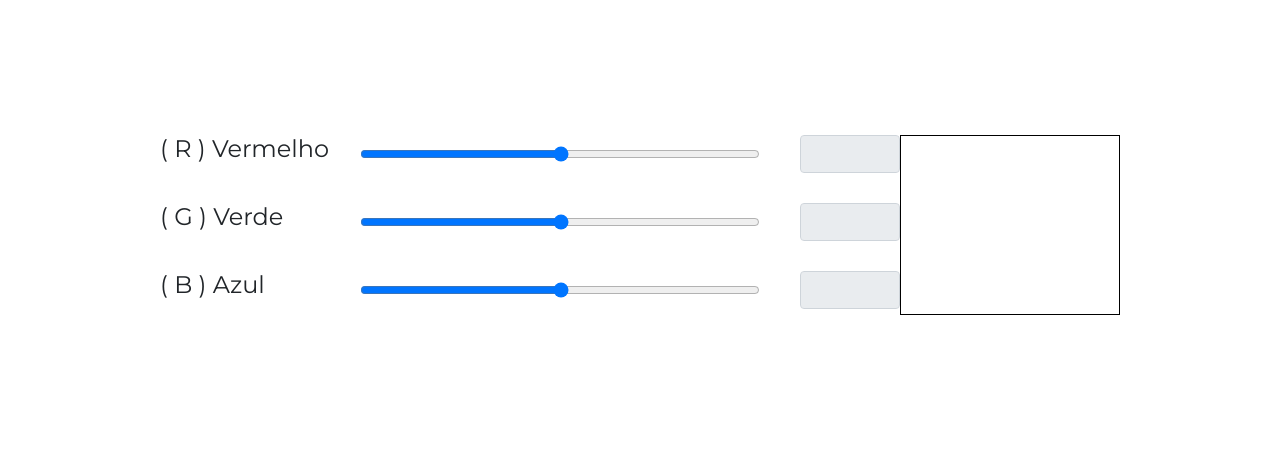
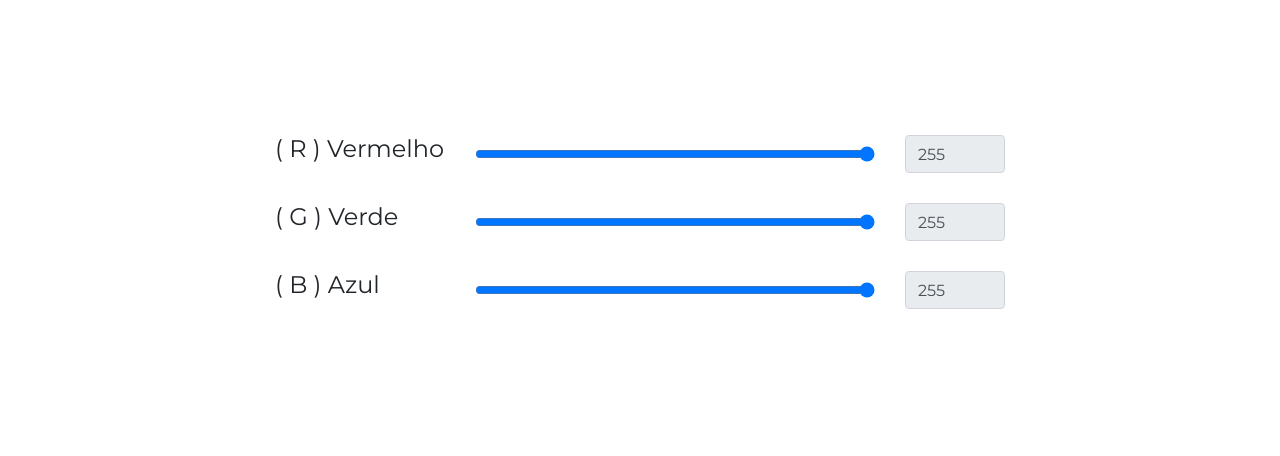
Before and after one commit to CamilliJ/Color-Picker-RGB, a plain HTML site: page index.html in a window 1280 px wide. Shown: the part 213-669 px from the top of the page. Drawn offline with nearby package versions, Linux system fonts and the light colour scheme.

Commit message:
Add files via upload

```diff
--- a/index.html
+++ b/index.html
@@ -17,31 +17,52 @@
             <div class="box-cor">
                 <h4 class="nome-cor"> ( R ) Vermelho </h4>
                 <div class="inpputs-2">
-                    <input type="range" class="form-range" id="inputTxtRed" min="0" max="255">
-                    <input type="number" class="form-control" id="inputRed" readonly>
+                    <input type="range" class="form-range" id="inputRed" min="0" max="255">
+                    <input type="number" class="form-control" id="inputTxtRed" readonly>
                 </div>
             </div>
             <div class="box-cor">
                 <h4 class="nome-cor"> ( G ) Verde </h4>
                 <div class="inpputs-2">
-                    <input type="range" class="form-range" id="inputTxtGreen" min="0" max="255">
-                    <input type="number" class="form-control" id="inputGreen" readonly>
+                    <input type="range" class="form-range" id="inputGreen" min="0" max="255">
+                    <input type="number" class="form-control" id="inputTxtGreen" readonly>
                 </div>
             </div>
             <div class="box-cor">
                 <h4 class="nome-cor"> ( B ) Azul </h4>
                 <div class="inpputs-2">
-                    <input type="range" class="form-range" id="inputTxtBlue" min="0" max="255">
-                    <input type="number" class="form-control" id="inputBlue" readonly>
+                    <input type="range" class="form-range" id="inputBlue" min="0" max="255">
+                    <input type="number" class="form-control" id="inputTxtBlue" readonly>
                 </div>
+            </div>
+            <div id="rgb-text">
+                <p> RGB </p>
             </div>
 
         </div>
-        <div id="aparececor">
+    </div>
+</form>>
 
-        </div>
-    </div>
-    </form>
+
+
+
+
+
+
+
+
+
+
+
+
+
+
+
+
+
+
+
+
 
     <script src="script.js"></script>
     <script src="https://code.jquery.com/jquery-3.3.1.slim.min.js" integrity="sha384-q8i/X+965DzO0rT7abK41JStQIAqVgRVzpbzo5smXKp4YfRvH+8abtTE1Pi6jizo" crossorigin="anonymous"></script>
--- a/script.js
+++ b/script.js
@@ -1,78 +1,34 @@
-/*
-window.addEventListener('load', start);
+// PreventDefault
+window.addEventListener('load',start)
 
-//Escopo global - Captura os elementos
-inputRed = document.querySelector('#inputRed');
-inputGreen = document.querySelector('#inputGreen');
-inputBlue = document.querySelector('#inputBlue');
+function start(){
+    console.log('carregada')
 
-inputTxtRed = document.querySelector('#inputTxtRed');
-inputTxtGreen = document.querySelector('#inputTxtGreen');
-inputTxtBlue = document.querySelector('#inputTxtBlue');
-console.log(inputRed)
-var red = 0, green = 0, blue = 0;
-
-var divCor = document.querySelector('#aparece-cor');
-
-function start() {
-  preventFormSubmit();
+}
+function preventformSubmit(){
+    function handleSubmit(e){
+        e.preventDefault()
+    }
+    var form=document.querySelector('form')
+    form.addEventListener('submit',handleSubmit)
 }
 
-function preventFormSubmit() {
-  function handleFormSubmit(event) {
-    event.preventDefault();
-  }
-
-  var form = document.querySelector('form');
-  form.addEventListener('submit', handleFormSubmit);
-  alterColor();
-
-}
-function alterColor() {
-  function handleChange(event) {
-    switch (event.target.id) {
-      case 'inputRed':
-        inputTxtRed.value = event.target.value;
-        red = event.target.value;
-        break;
-      case 'inputGreen':
-        inputTxtGreen.value = event.target.value;
-        green = event.target.value;
-        break;
-      default:
-        inputTxtBlue.value = event.target.value;
-        blue = event.target.value;
-        break;
-    }
-    divCor.style.backgroundColor = `rgb(${red},${green},${blue})`
-  }
-  function startValues() {
-    inputRed.value = 0;
-    inputGreen.value = 0;
-    inputBlue.value = 0;
-
-    inputTxtRed.value = 0;
-    inputTxtGreen.value = 0;
-    inputTxtBlue.value = 0;
-
-    inputRed.addEventListener('change', handleChange);
-    inputGreen.addEventListener('change', handleChange);
-    inputBlue.addEventListener('change', handleChange);
-
-    divCor.style.backgroundColor = 'black'
-  }
-  startValues();
-}
-
-
-
-*/
 
 
 window.addEventListener('load', set)
 
 function set(){
-    var color = 'rgb(0,0,0)';
+    preventformSubmit()
+    var cor = 'rgb(0,0,0)';
+    document.getElementById('inputTxtRed').value = 255;
+    document.getElementById('inputTxtGreen').value = 255;
+    document.getElementById('inputTxtBlue').value = 255;
+
+    document.getElementById('inputRed').value = 255;
+    document.getElementById('inputGreen').value =255;
+    document.getElementById('inputBlue').value = 255;
+
+
 }
 
 function myCor(){
@@ -80,13 +36,15 @@ function myCor(){
     var green = document.getElementById('inputGreen').value;
     var blue = document.getElementById('inputBlue').value;
 
-    var cor = 'rgb(' + red + ',' + green + ',' + blue + ')';
+    var cor = 'RGB(' + red + ',' + green + ',' + blue + ')';
 
     document.body.style.backgroundColor = cor;
 
     document.getElementById('inputTxtRed').value = red;
     document.getElementById('inputTxtGreen').value = green;
     document.getElementById('inputTxtBlue').value = blue;
+
+    document.getElementById('rgb-text').innerHTML = cor;
 }
 
 document.getElementById('inputRed').addEventListener('input', myCor);
--- a/style.css
+++ b/style.css
@@ -15,14 +15,17 @@
     margin-right: auto;
 }
 
+.inpputs-2 input{
+    font-family: 'Montserrat', sans-serif;
+    font-weight: 400;
+}
 
 #main{
     display: flex;
     justify-content: space-around;
-    margin-left: 160px;
 }
 
-#aparececor{
+#aparece-cor{
     border: 1px black solid;
     width: 20%;
     height: 180px;
@@ -53,6 +56,20 @@ margin-top: 30px;
 
 }
 
+#inputTxtGreen{
+    width: 100px;
+    margin-left: 30px;
+}
+
+#inputTxtRed{
+    width: 100px;
+    margin-left: 30px;
+}
+
+#inputTxtBlue{
+    width: 100px;
+    margin-left: 30px;
+}
 
 .nome-cor{
     width: 200px;
@@ -60,17 +77,11 @@ margin-top: 30px;
     font-weight: 400;
 }
 
-#inputBlue{
-    width: 100px;
-    margin-left: 40px;
+
+#rgb-text{
+    text-align: center;
+    font-family: 'Montserrat', sans-serif;
+    font-weight: 600;
+    font-size: 30px;
+    margin-top: 150px;
 }
-
-#inputRed{
-    width: 100px;
-    margin-left: 40px;
-}
-
-#inputGreen{
-    width: 100px;
-    margin-left: 40px;
-}
```
